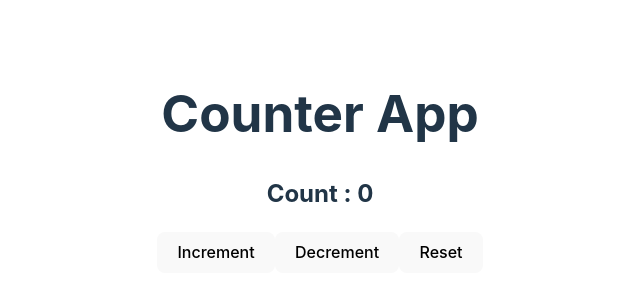
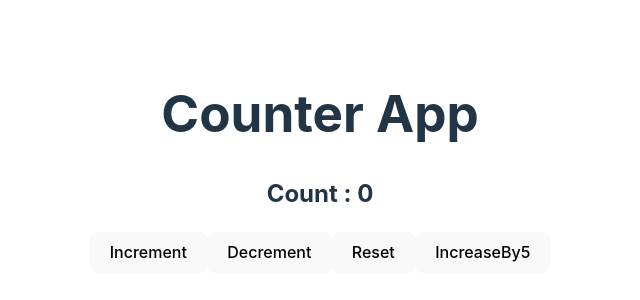
Before and after one commit to Zunaeed-Imran/Redux_toolkit_tutorial, a React (Vite) app: page / in a window 1280 px wide. Shown: the part 238-538 px from the top of the page, without its empty margins (320-960 px from the left). Built offline with nearby package versions, Linux system fonts and the light colour scheme.

Commit message:
main - add a button increaseby amount.

```diff
--- a/src/features/counter/CounterView.jsx
+++ b/src/features/counter/CounterView.jsx
@@ -1,6 +1,6 @@
 import React from 'react'
 import { useDispatch, useSelector } from 'react-redux';
-import { decrement, increment, reset } from './counterSlice';
+import { decrement, increaseByAmount, increment, reset } from './counterSlice';
 
 
 
@@ -25,6 +25,9 @@
       <button onClick={() => {
         dispatch(reset());
       }}>Reset</button>
+      <button onClick={() => {
+        dispatch(increaseByAmount(5));
+      }}>IncreaseBy5</button>
     </>
   )
 }
--- a/src/features/counter/counterSlice.jsx
+++ b/src/features/counter/counterSlice.jsx
@@ -1,4 +1,5 @@
 import { createSlice } from '@reduxjs/toolkit';
+
 
 export const counterSlice = createSlice({
   name: 'counter',
@@ -14,10 +15,13 @@
     reset: state => {
       state.count = 0;
     },
+    increaseByAmount: (state, action) => {
+      state.count = state.count + action.payload;
+    }
   },
 });
 
-export const { increment, decrement, reset } = counterSlice.actions;
+export const { increment, decrement, reset, increaseByAmount } = counterSlice.actions;
 
 
 export default counterSlice.reducer;
```
